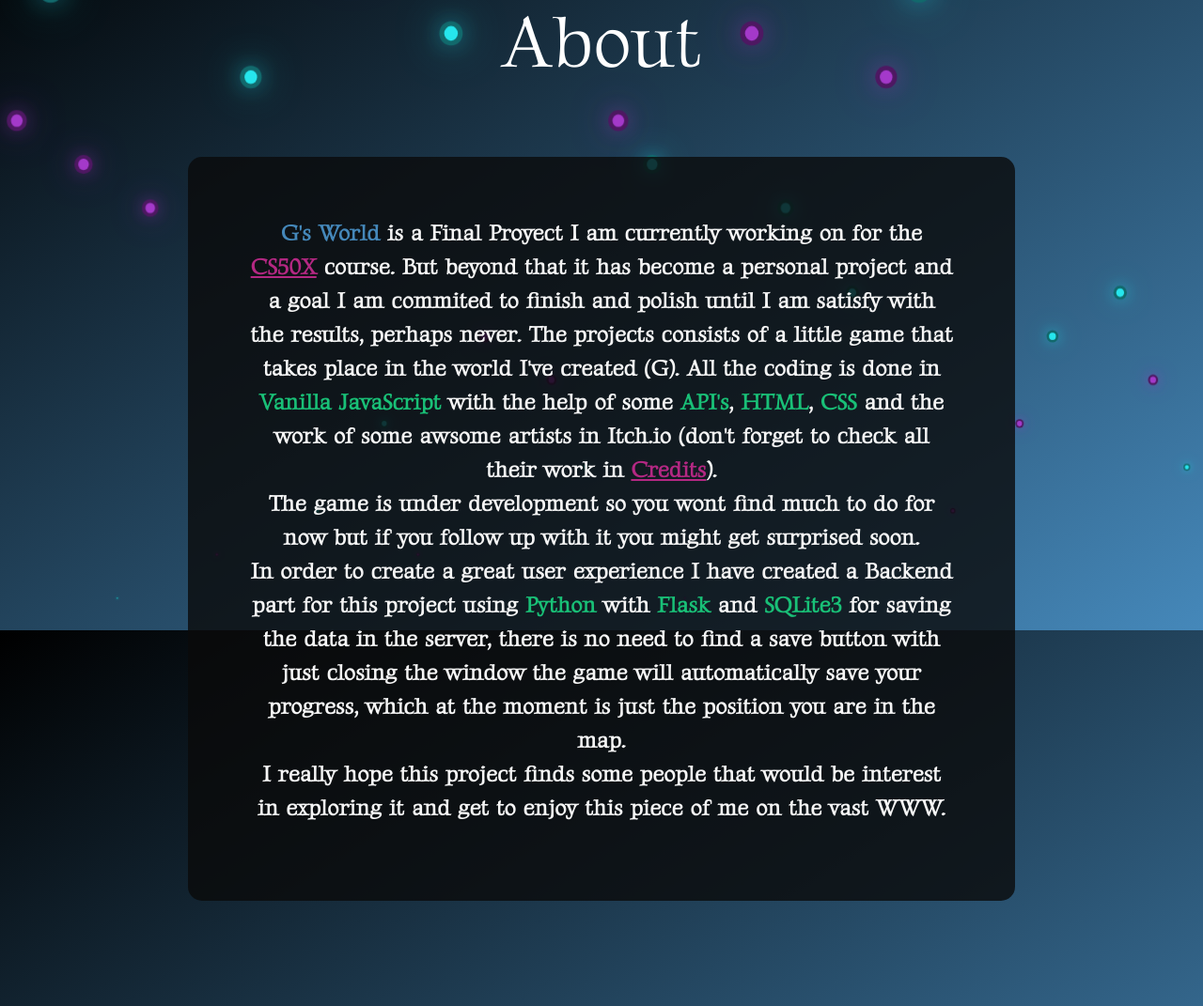
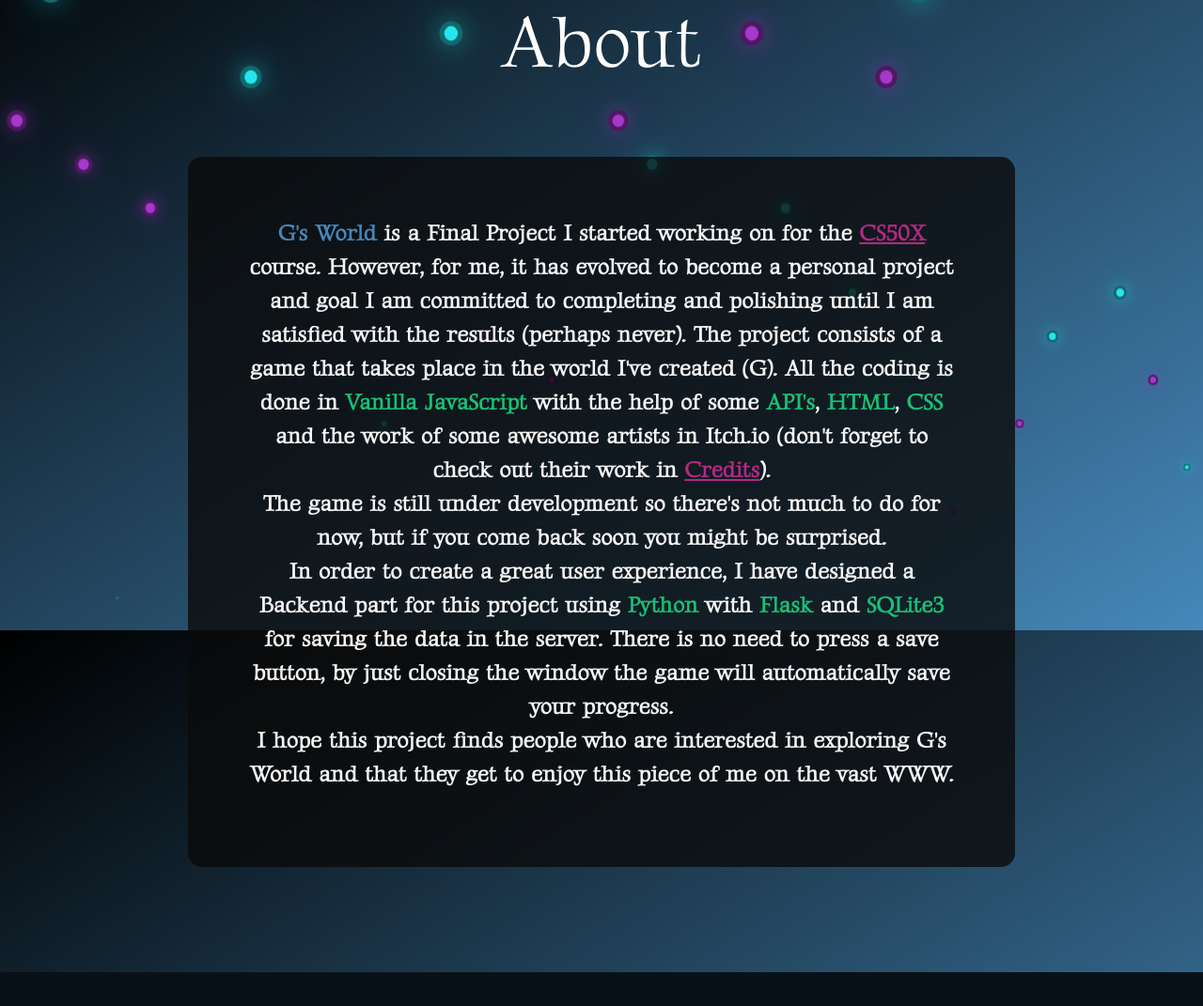
Before and after one commit to glopez195/Game, a Flask app: page /about in a window 1280 px wide. Shown: the part 129-1200 px from the top of the page at 94% size. After the commit the page ends 1164 px from the top, so only its background shows below. Run offline with Flask 2, Linux system fonts and the light colour scheme; a user stored in the database is signed in; some libraries are stand-ins or nearby versions.

Commit message:
English revision by Java

```diff
--- a/templates/about.html
+++ b/templates/about.html
@@ -31,21 +31,24 @@
                 text-decoration: underline;
             }
         </style>
-        <p><span class="inside_p" style="color:#4588ba">G's World</span> is a Final Proyect I am currently working on for the <a
-                href="https://cs50.harvard.edu/x/2022/">CS50X</a> course. But beyond that it has become a personal
-            project and a goal I am commited to finish and polish until I am satisfy with the results, perhaps never.
-            The projects consists of a little game that takes place in the world I've created (G). All the coding is
-            done in <span class="inside_p">Vanilla JavaScript</span> with the help of some <span class="inside_p">API's</span>, <span class="inside_p">HTML</span>, <span class="inside_p">CSS</span> and the work of some
-            awsome artists in Itch.io (don't forget to check all their work in <a href="/credits">Credits</a>).
+        <p><span class="inside_p" style="color:#4588ba">G's World</span> is a Final Project I started working on for the
+            <a href="https://cs50.harvard.edu/x/2022/">CS50X</a> course. However, for me, it has evolved to become a
+            personal project and goal I am committed to completing and polishing until I am satisfied with the results
+            (perhaps never). The project consists of a game that takes place in the world I've created (G). All the
+            coding is done in <span class="inside_p">Vanilla JavaScript</span> with the help of some <span
+                class="inside_p">API's</span>, <span class="inside_p">HTML</span>, <span class="inside_p">CSS</span> and
+            the work of some awesome artists in Itch.io (don't forget to check out their work in <a
+                href="/credits">Credits</a>).
             <br>
-            The game is under development so you wont find much to do for now but if you follow up with it you might get
-            surprised soon.
-            <br> In order to create a great user experience I have created a Backend part for this project using <span class="inside_p">Python</span>
-            with <span class="inside_p">Flask</span> and <span class="inside_p">SQLite3</span> for saving the data in the server, there is no need to find a save button with just
-            closing the window the game will automatically save your progress, which at the moment is just the position
-            you are in the map. <br>
-            I really hope this project finds some people that would be interest in exploring it and get to enjoy this piece of me on
-            the vast WWW.
+            The game is still under development so there's not much to do for now, but if you come back soon you might
+            be surprised.
+            <br> In order to create a great user experience, I have designed a Backend part for this project using <span
+                class="inside_p">Python</span>
+            with <span class="inside_p">Flask</span> and <span class="inside_p">SQLite3</span> for saving the data in
+            the server. There is no need to press a save button, by just closing the window the game will automatically
+            save your progress. <br>
+            I hope this project finds people who are interested in exploring G's World and that they get to enjoy this
+            piece of me on the vast WWW.
         </p>
     </div>
 </div>
--- a/templates/login.html
+++ b/templates/login.html
@@ -5,7 +5,7 @@
 {% endblock %}
 
 {% block main %}
-<div class="main">
+<div class="main" style="margin-top:5vw;">
     <form action="/login" method="post">
         <div class="mb-3">
             <input autocomplete="off" autofocus class="form-control mx-auto w-auto" id="username" name="username"
--- a/templates/register.html
+++ b/templates/register.html
@@ -5,7 +5,7 @@
 {% endblock %}
 
 {% block main %}
-<div class="main">
+<div class="main" style="margin-top:5vw;">
     <form action="/register" method="post">
         <div class="mb-3">
             <input autocomplete="off" autofocus class="form-control mx-auto w-auto" id="username" name="username"
```
Also changed, not shown: 4 other files.
